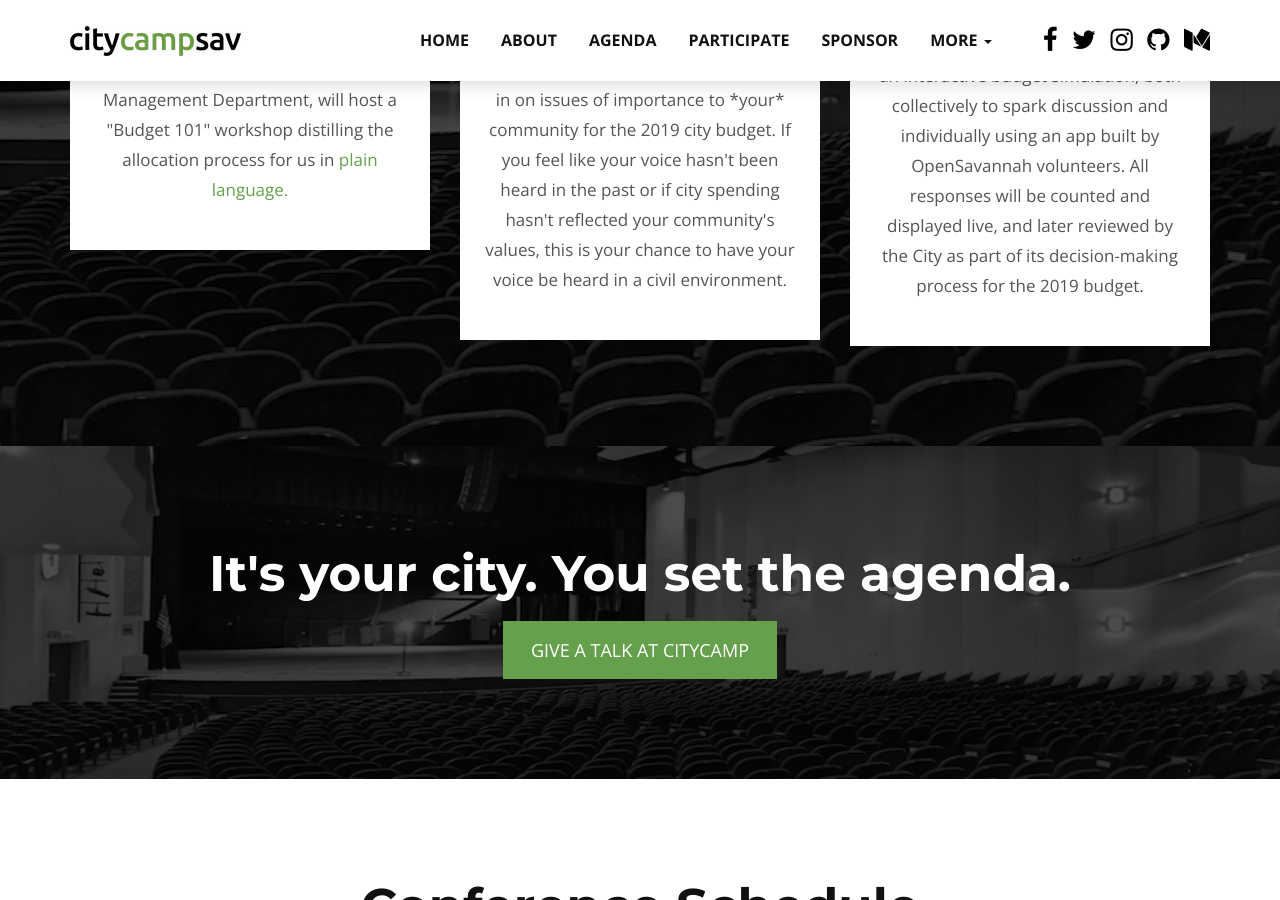
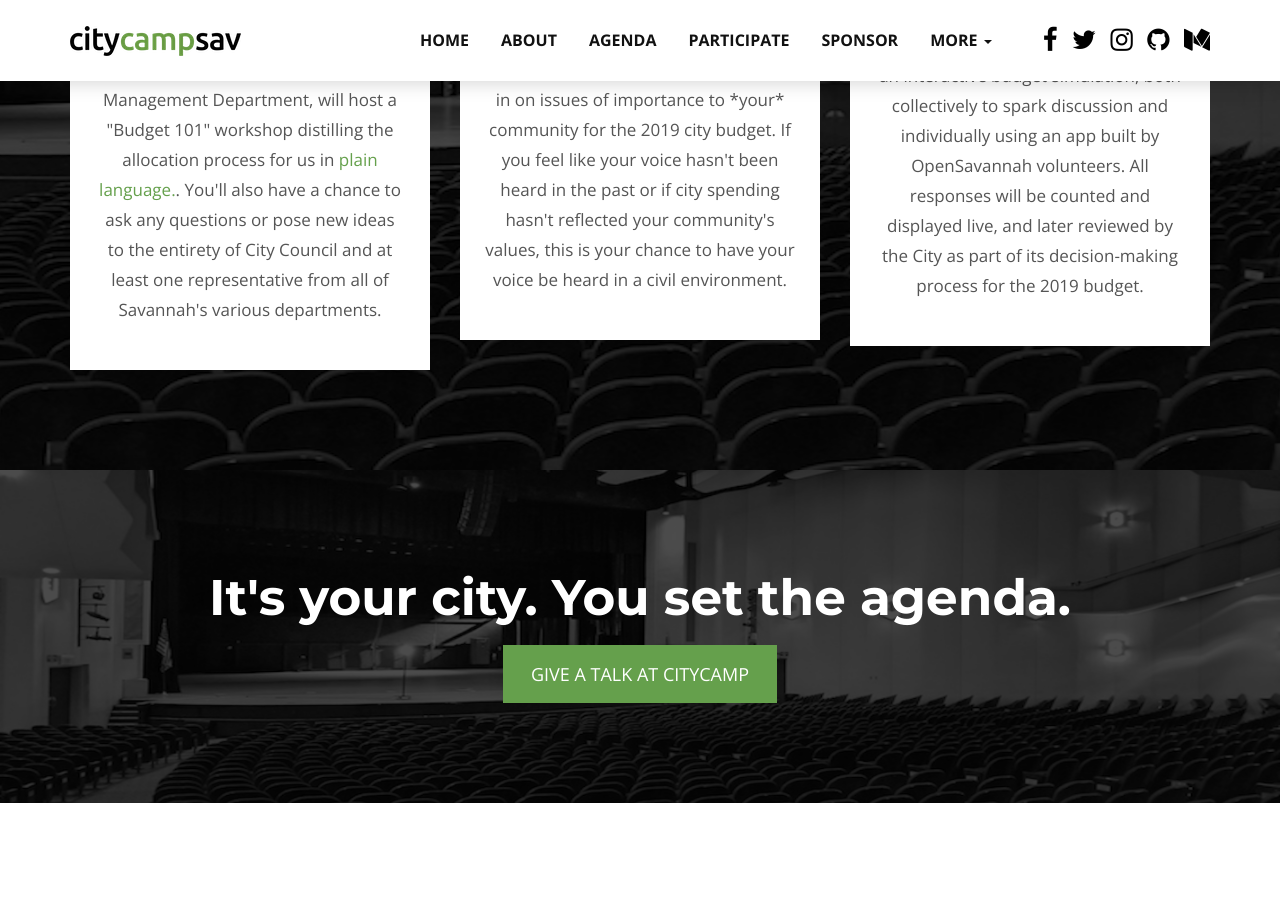
Before and after one commit to opensavannah/citycampsav.org, a Jekyll site: the page built from index.html, in a window 1280 px wide and 900 px high, scrolled down 2172 px. Built offline with Jekyll 4.4.1, drawn with Linux system fonts in a browser that asks for light colours.

Commit message:
Updated '_data/more-info.yml' via CloudCannon

```diff
--- a/_data/more-info.yml
+++ b/_data/more-info.yml
@@ -1,7 +1,7 @@
 - icon: fa-money
   heading: "Learn how the city budget works"
   desc: >
-    At 266 pages, the city's <a href="https://www.savannahga.gov/DocumentCenter/View/14317/2018-Adopted-Budgetrevised?bidId=">annual municipal budget</a> isn't exactly easy to understand. Luckily, Melissa Carter, Director of City of Savannah's Budget Management Department, will host a "Budget 101" workshop distilling the allocation process for us in <a href="http://plainlanguage.gov">plain language.</a>
+    At 266 pages, the city's <a href="https://www.savannahga.gov/DocumentCenter/View/14317/2018-Adopted-Budgetrevised?bidId=">annual municipal budget</a> isn't exactly easy to understand. Luckily, Melissa Carter, Director of City of Savannah's Budget Management Department, will host a "Budget 101" workshop distilling the allocation process for us in <a href="http://plainlanguage.gov">plain language.</a>. You'll also have a chance to ask any questions or pose new ideas to the entirety of City Council and at least one representative from all of Savannah's various departments.
 - icon: fa-rocket
   heading: "Let your voice be heard"
   desc: >
```
